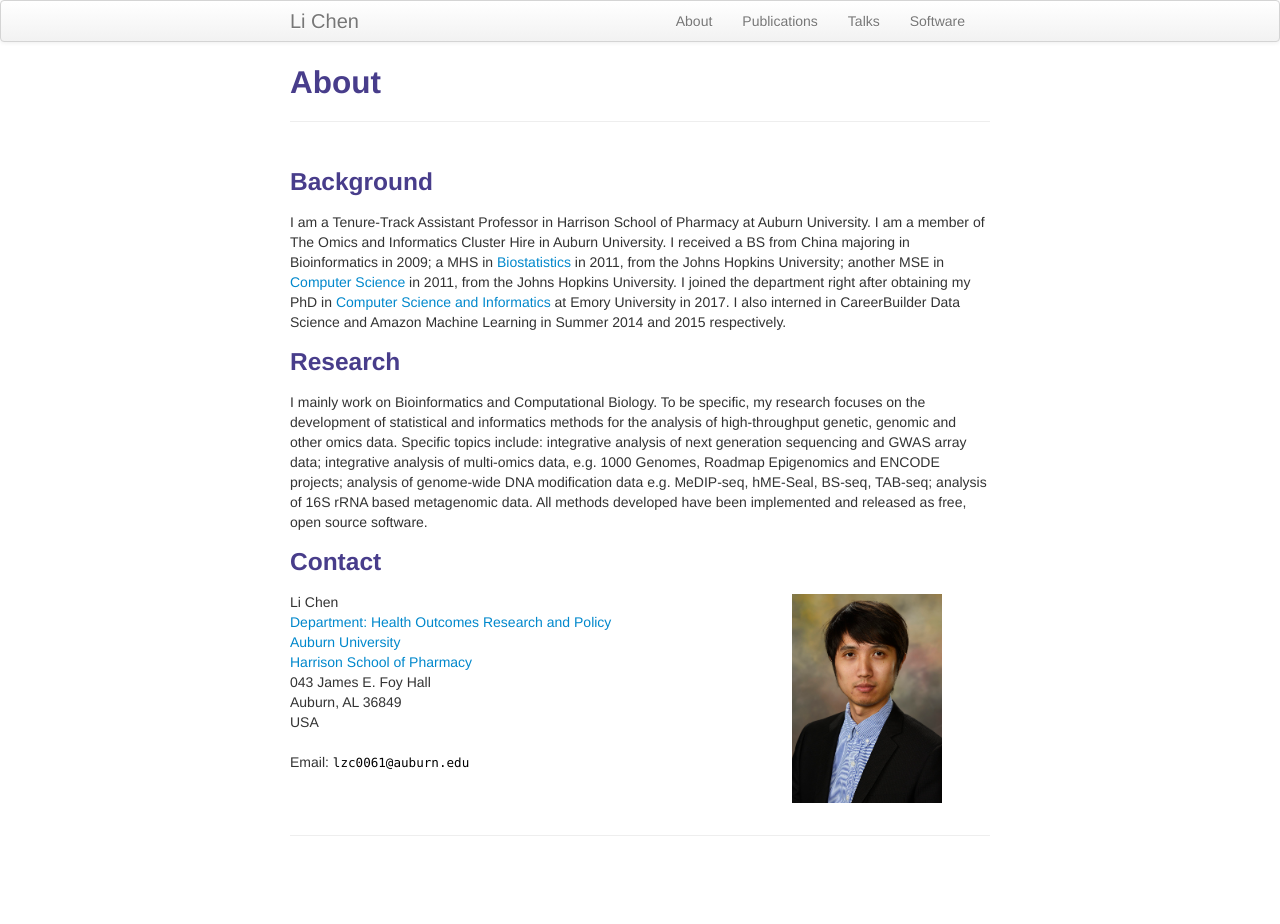
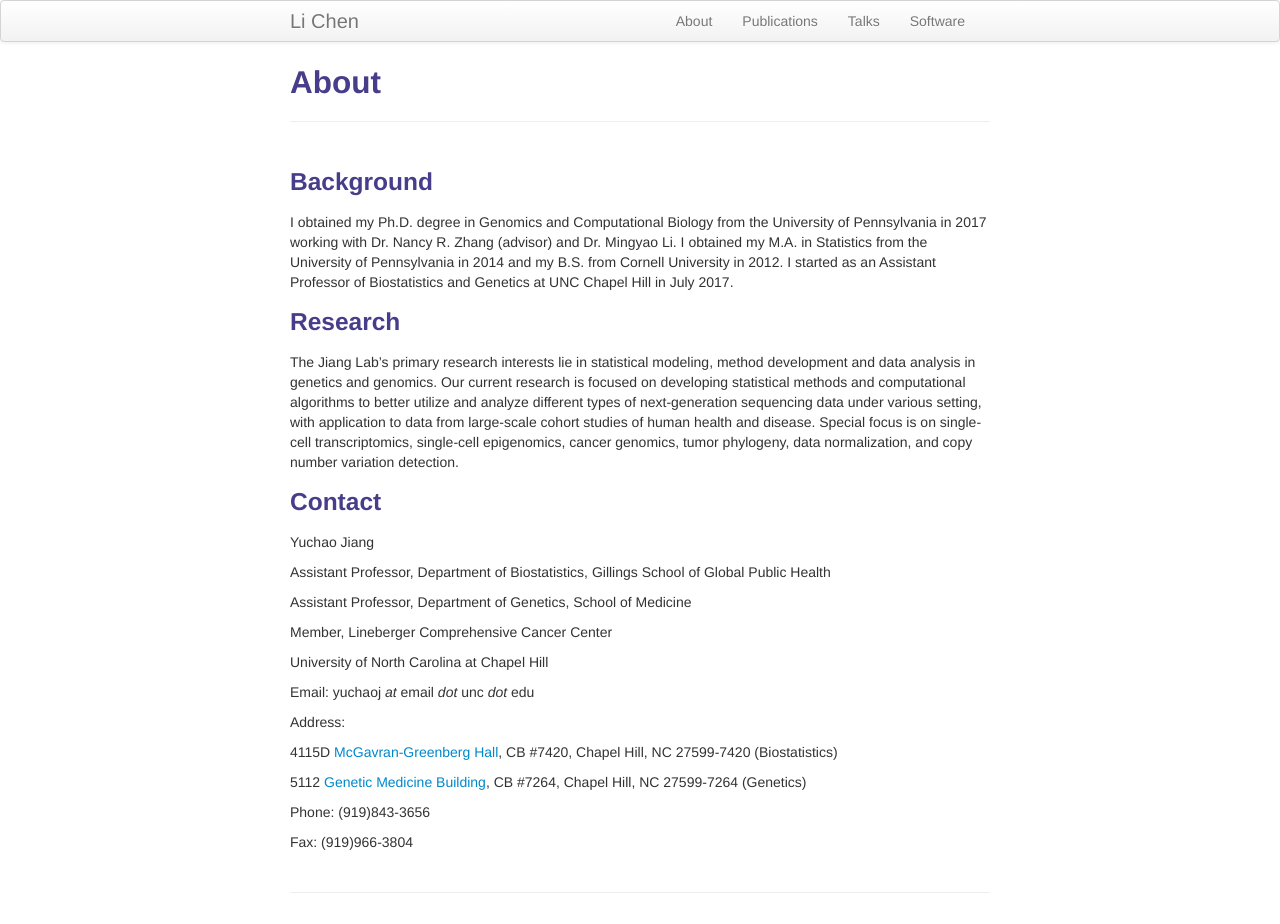
Before and after one commit to yuchaojiang/yuchaojiang.github.io, a Jekyll site: the page built from index.md, in a window 1280 px wide. Built offline with Jekyll 4.4.1, drawn with Linux system fonts in a browser that asks for light colours; before the commit the page ends 900 px from its top, so only the background shows below that.

Commit message:
Update index.md

```diff
--- a/index.md
+++ b/index.md
@@ -8,41 +8,34 @@ description: Webpage for the Jiang Lab at UNC Chapel Hill.
 
 ###  Background
 
-I am a Tenure-Track Assistant Professor in Harrison School of Pharmacy at Auburn University. I am a member of
-The Omics and Informatics Cluster Hire in Auburn University. I received a BS from China majoring in Bioinformatics in 2009; a
-MHS in [Biostatistics](http://www.jhsph.edu/departments/biostatistics/index.html) in 2011, from the
-Johns Hopkins University; another MSE in [Computer Science](https://www.cs.jhu.edu/) in 2011, from the
-Johns Hopkins University. I joined the department right after obtaining my PhD in [Computer Science and Informatics](http://www.mathcs.emory.edu/site/home/) at Emory University in 2017.
-I also interned in CareerBuilder Data Science and Amazon Machine Learning in Summer 2014 and 2015 respectively.
+I obtained my Ph.D. degree in Genomics and Computational Biology from the University of Pennsylvania in 2017 working with Dr. Nancy R. Zhang (advisor) and Dr. Mingyao Li. I obtained my M.A. in Statistics from the University of Pennsylvania in 2014 and my B.S. from Cornell University in 2012. I started as an Assistant Professor of Biostatistics and Genetics at UNC Chapel Hill in July 2017.
+
 
 ### Research
-I mainly work on Bioinformatics and Computational Biology. To be specific, my research focuses on the development of statistical and informatics methods for the analysis of high-throughput genetic, genomic and other omics data.
-Specific topics include: integrative analysis of next generation sequencing and GWAS array data;
-integrative analysis of multi-omics data, e.g. 1000 Genomes, Roadmap Epigenomics and ENCODE projects;
-analysis of genome-wide DNA modification data e.g. MeDIP-seq, hME-Seal, BS-seq, TAB-seq; analysis of 16S rRNA based metagenomic data.
-All methods developed have been implemented and released as free, open source software.
+
+The Jiang Lab’s primary research interests lie in statistical modeling, method development and data analysis in genetics and genomics. Our current research is focused on developing statistical methods and computational algorithms to better utilize and analyze different types of next-generation sequencing data under various setting, with application to data from large-scale cohort studies of human health and disease. Special focus is on single-cell transcriptomics, single-cell epigenomics, cancer genomics, tumor phylogeny, data normalization, and copy number variation detection.
 
 
 ### Contact
-<div class="container">
-    <div class="row-fluid">
-        <div class="span5">
-            Li Chen<br/>
-            <a href="http://www.auburn.edu/academic/pharmacy/horp/faculty.html">Department: Health Outcomes Research and Policy</a><br/>
-            <a href="http://www.auburn.edu">Auburn University</a><br/>
-            <a href="http://www.auburn.edu/academic/pharmacy/">Harrison School of Pharmacy</a><br/>
-            043 James E. Foy Hall <br/>
-            Auburn, AL 36849 <br/>
-            USA<br/><br/>
-            <div id="hide_email">
-            Email: <code>lzc0061@auburn.edu</code><br/>
-            </div>
-        </div>
 
-        <div class="span2">
-        <a href="../assets/pics/Li-Chen.jpg">
-            <img src="../assets/pics/Li-Chen.jpg" height="200" width="150" title="Li Chen" alt="Li Chen"/>
-        </a>
-        </div>
-    </div>
-</div>
+Yuchao Jiang
+
+Assistant Professor, Department of Biostatistics, Gillings School of Global Public Health
+
+Assistant Professor, Department of Genetics, School of Medicine
+
+Member, Lineberger Comprehensive Cancer Center
+
+University of North Carolina at Chapel Hill
+
+Email: yuchaoj *at* email *dot* unc *dot* edu
+
+Address:
+
+  4115D [McGavran-Greenberg Hall](https://www.google.com/maps/place/Department+of+Biostatistics/@35.9061903,-79.0566287,17z/data=!4m13!1m7!3m6!1s0x89acc2e599b51fbd:0x5ccfa4e0f5264ef1!2sMcGavran-Greenberg+Hall,+Chapel+Hill,+NC+27516!3b1!8m2!3d35.9058418!4d-79.0545303!3m4!1s0x0:0x6abad7990ead6ae1!8m2!3d35.9061318!4d-79.0543583), CB #7420, Chapel Hill, NC 27599-7420 (Biostatistics)
+
+  5112 [Genetic Medicine Building](https://www.google.com/maps/place/Department+of+Genetics/@35.9018309,-79.0549154,18.26z/data=!4m13!1m7!3m6!1s0x89acc2faae0c4f8b:0x69ea9dac5691824f!2sMarsico+Hall,+Chapel+Hill,+NC+27599!3b1!8m2!3d35.9025392!4d-79.0540141!3m4!1s0x0:0x2eb22192ccef1dbd!8m2!3d35.9011941!4d-79.0542741), CB #7264, Chapel Hill, NC 27599-7264 (Genetics)
+
+Phone: (919)843-3656
+
+Fax: (919)966-3804
```
